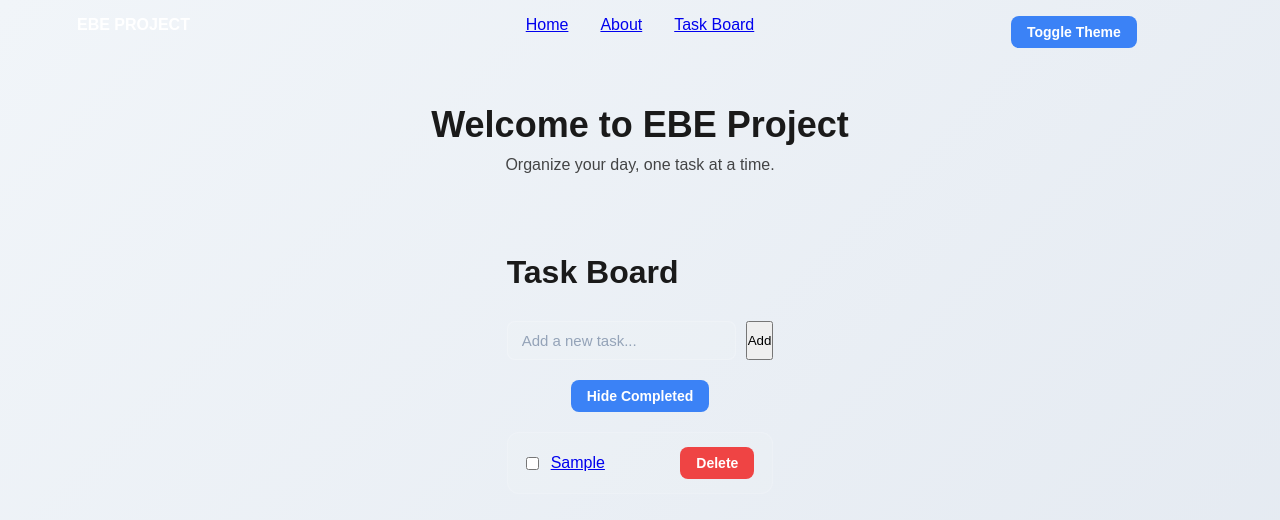
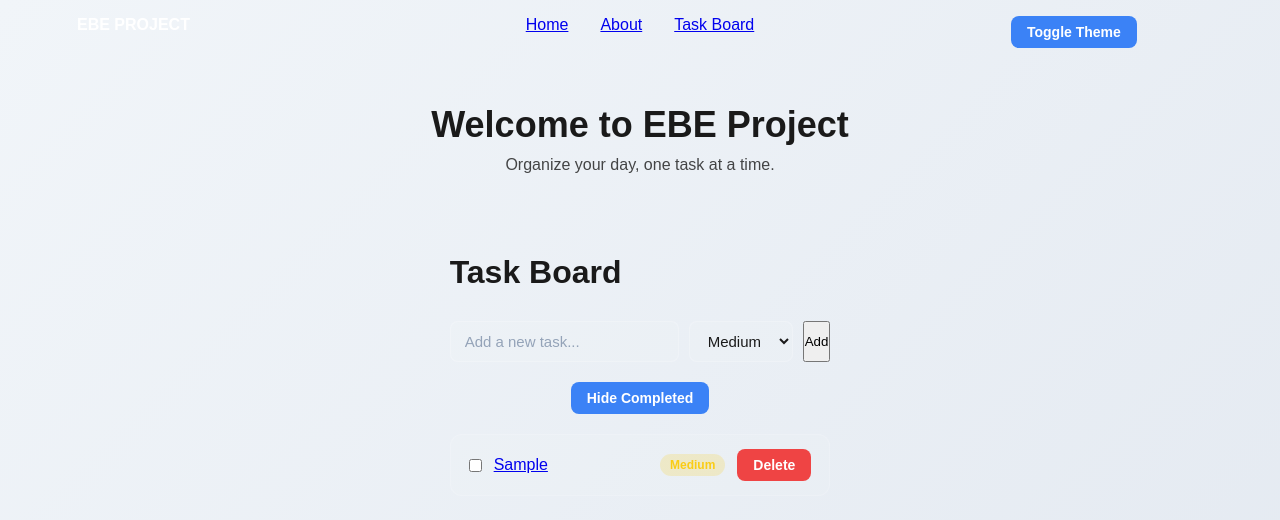
Before and after one commit to abdallahbasem74/EBE-Project, a React (Vite) app: page / in a window 1280 px wide. Both pictures are taken after typing "Sample" into the empty fields and a click on the button "Add". Shown: the top 520 px of the page. Built offline with nearby package versions, Linux system fonts and the light colour scheme.

Commit message:
feat: validate task form with React Hook Form and Zod

```diff
--- a/package.json
+++ b/package.json
@@ -10,9 +10,12 @@
     "preview": "vite preview"
   },
   "dependencies": {
+    "@hookform/resolvers": "^5.5.7",
     "react": "^19.2.7",
     "react-dom": "^19.2.7",
-    "react-router-dom": "^7.18.2"
+    "react-hook-form": "^7.83.0",
+    "react-router-dom": "^7.18.2",
+    "zod": "^4.4.3"
   },
   "devDependencies": {
     "@eslint/js": "^10.0.1",
--- a/src/components/TaskBoard.tsx
+++ b/src/components/TaskBoard.tsx
@@ -21,8 +21,7 @@ function TaskBoard() {
         <h1>Task Board</h1>
       </div>
 
-      <TaskForm onAddTask={(text) => dispatch({ type: 'ADD_TASK', text })} />
-
+<TaskForm onAddTask={(text, priority) => dispatch({ type: 'ADD_TASK', text, priority })} />
       <Button
         label={showCompleted ? 'Hide Completed' : 'Show Completed'}
         onClick={() => setShowCompleted((prev) => !prev)}
@@ -39,6 +38,8 @@ function TaskBoard() {
             id={task.id}
             text={task.text}
             completed={task.completed}
+            priority={task.priority}
+
             onToggle={() => dispatch({ type: 'TOGGLE_TASK', id: task.id })}
             onDelete={() => dispatch({ type: 'DELETE_TASK', id: task.id })}
           />
--- a/src/components/TaskCard.module.css
+++ b/src/components/TaskCard.module.css
@@ -28,3 +28,26 @@
   text-decoration: line-through;
   color: #94a3b8;
 }
+
+.badge {
+  padding: 4px 10px;
+  border-radius: 12px;
+  font-size: 12px;
+  font-weight: 600;
+  white-space: nowrap;
+}
+
+.low {
+  background: rgba(74, 222, 128, 0.2);
+  color: #4ade80;
+}
+
+.medium {
+  background: rgba(250, 204, 21, 0.2);
+  color: #facc15;
+}
+
+.high {
+  background: rgba(248, 113, 113, 0.2);
+  color: #f87171;
+}
--- a/src/components/TaskCard.tsx
+++ b/src/components/TaskCard.tsx
@@ -6,17 +6,19 @@ interface TaskCardProps {
   id: number;
   text: string;
   completed: boolean;
+  priority: 'Low' | 'Medium' | 'High';
   onToggle: () => void;
   onDelete: () => void;
 }
 
-function TaskCard({ id, text, completed, onToggle, onDelete }: TaskCardProps) {
+function TaskCard({ id, text, completed, priority, onToggle, onDelete }: TaskCardProps) {
   return (
     <div className={completed ? styles.completed : styles.card}>
       <input type="checkbox" checked={completed} onChange={onToggle} />
       <Link to={`/tasks/${id}`} className={completed ? styles.completedText : styles.text}>
         {text}
       </Link>
+      <span className={`${styles.badge} ${styles[priority.toLowerCase()]}`}>{priority}</span>
       <Button label="Delete" onClick={onDelete} variant="danger" />
     </div>
   );
--- a/src/components/TaskForm.module.css
+++ b/src/components/TaskForm.module.css
@@ -24,3 +24,24 @@
   outline: none;
   border-color: #3b82f6;
 }
+
+.fieldGroup {
+  display: flex;
+  flex-direction: column;
+  flex: 1;
+}
+
+.select {
+  padding: 10px 14px;
+  border-radius: 8px;
+  border: 1px solid rgba(255, 255, 255, 0.2);
+  background: rgba(255, 255, 255, 0.08);
+  color: inherit;
+  font-size: 15px;
+}
+
+.error {
+  color: #f87171;
+  font-size: 13px;
+  margin-top: 4px;
+}
--- a/src/components/TaskForm.tsx
+++ b/src/components/TaskForm.tsx
@@ -1,31 +1,67 @@
+import { useForm } from 'react-hook-form';
+import { zodResolver } from '@hookform/resolvers/zod';
 import { useState } from 'react';
+import { taskSchema, type TaskFormData } from '../context/taskSchema';
 import styles from './TaskForm.module.css';
 
 interface TaskFormProps {
-  onAddTask: (text: string) => void;
+  onAddTask: (text: string, priority: 'Low' | 'Medium' | 'High') => void;
 }
 
 function TaskForm({ onAddTask }: TaskFormProps) {
-  const [text, setText] = useState('');
+  const [submissionStatus, setSubmissionStatus] = useState<'idle' | 'submitting' | 'success' | 'error'>('idle');
 
-  const handleSubmit = (e: React.FormEvent) => {
-    e.preventDefault();
-    if (text.trim()) {
-      onAddTask(text);
-      setText('');
+  const {
+    register,
+    handleSubmit,
+    reset,
+    formState: { errors, isSubmitting },
+  } = useForm<TaskFormData>({
+    resolver: zodResolver(taskSchema),
+    defaultValues: { text: '', priority: 'Medium' },
+  });
+
+  const onSubmit = async (data: TaskFormData) => {
+    setSubmissionStatus('submitting');
+    try {
+      // simulate a brief API delay
+      await new Promise((resolve) => setTimeout(resolve, 800));
+      onAddTask(data.text, data.priority);
+      setSubmissionStatus('success');
+      reset();
+    } catch {
+      setSubmissionStatus('error');
     }
   };
 
   return (
-    <form onSubmit={handleSubmit} className={styles.form}>
-      <input
-        type="text"
-        value={text}
-        onChange={(e) => setText(e.target.value)}
-        placeholder="Add a new task..."
-        className={styles.input}
-      />
-      <button type="submit" className="btn btn-primary">Add</button>
+    <form onSubmit={handleSubmit(onSubmit)} className={styles.form}>
+      <div className={styles.fieldGroup}>
+        <input
+          type="text"
+          placeholder="Add a new task..."
+          className={styles.input}
+          {...register('text')}
+        />
+        {errors.text && <p className={styles.error}>{errors.text.message}</p>}
+      </div>
+
+      <div className={styles.fieldGroup}>
+        <select className={styles.select} {...register('priority')}>
+          <option value="Low">Low</option>
+          <option value="Medium">Medium</option>
+          <option value="High">High</option>
+        </select>
+        {errors.priority && <p className={styles.error}>{errors.priority.message}</p>}
+      </div>
+
+      <button type="submit" className={styles.submitBtn} disabled={isSubmitting}>
+        {isSubmitting ? 'Adding...' : 'Add'}
+      </button>
+
+      {submissionStatus === 'error' && (
+        <p className={styles.error}>Something went wrong. Try again.</p>
+      )}
     </form>
   );
 }
--- a/src/context/taskReducer.ts
+++ b/src/context/taskReducer.ts
@@ -2,17 +2,21 @@ export interface Task {
   id: number;
   text: string;
   completed: boolean;
+  priority: 'Low' | 'Medium' | 'High';
 }
 
 export type TaskAction =
-  | { type: 'ADD_TASK'; text: string }
+  | { type: 'ADD_TASK'; text: string; priority: 'Low' | 'Medium' | 'High' }
   | { type: 'TOGGLE_TASK'; id: number }
   | { type: 'DELETE_TASK'; id: number };
 
 export function taskReducer(state: Task[], action: TaskAction): Task[] {
   switch (action.type) {
     case 'ADD_TASK':
-      return [...state, { id: Date.now(), text: action.text, completed: false }];
+      return [
+        ...state,
+        { id: Date.now(), text: action.text, completed: false, priority: action.priority },
+      ];
     case 'TOGGLE_TASK':
       return state.map((t) =>
         t.id === action.id ? { ...t, completed: !t.completed } : t
--- /dev/null
+++ b/src/context/taskSchema.ts
@@ -0,0 +1,8 @@
+import { z } from 'zod';
+
+export const taskSchema = z.object({
+  text: z.string().min(3, 'Task must be at least 3 characters').max(100, 'Task is too long'),
+  priority: z.enum(['Low', 'Medium', 'High']),
+});
+
+export type TaskFormData = z.infer<typeof taskSchema>;
--- a/src/pages/TaskDetail.tsx
+++ b/src/pages/TaskDetail.tsx
@@ -21,6 +21,7 @@ export default function TaskDetail() {
       <h2>Task Details</h2>
       <p>Text: {task.text}</p>
       <p>Status: {task.completed ? 'Completed' : 'Not completed'}</p>
+      <p>Priority: {task.priority}</p>
       <Link to="/">Back to Board</Link>
     </div>
   );
```
Also changed, not shown: 1 other file (tests, documents, lock files or other folders).
